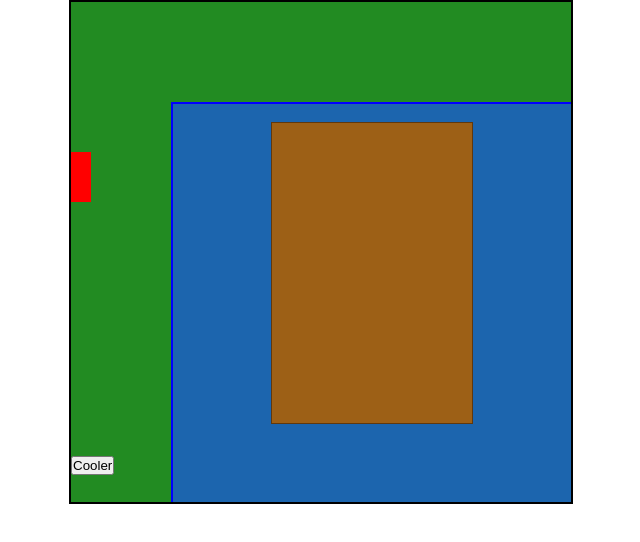
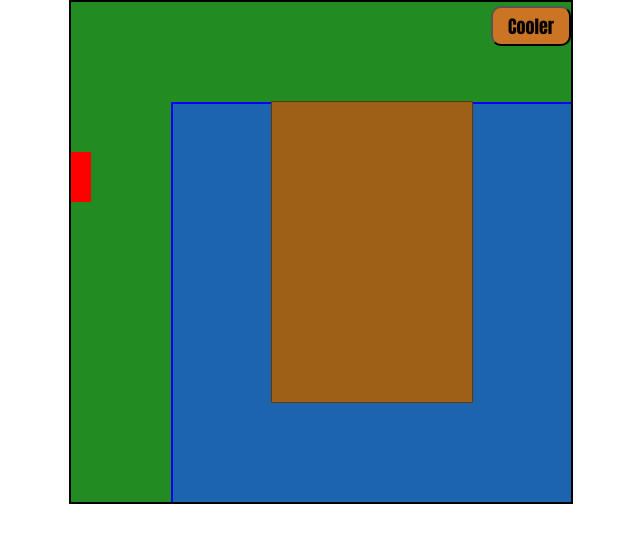
Before and after one commit to Davuld86/Javascript-Fishing-Game-, a plain HTML site: page index.html in a window 1280 px wide. Shown: the whole page, without its empty margins (319-959 px from the left). Drawn offline with Linux system fonts and the light colour scheme.

Commit message:
inventory button added in top right

```diff
--- a/style.css
+++ b/style.css
@@ -34,8 +34,23 @@
     background-color:rgb(157, 96, 22);
     border: 1px solid rgb(96, 56, 13);
     position: relative;
-    bottom: 353px;
+    bottom: 395px;
     left: 200px;
+}
+#inventory{
+    position: relative;
+    bottom: 450px;
+    left:420px;
+}
+
+#cooler{
+    width:80px;
+    height:40px;
+    background-color: rgb(203, 116, 35);
+    border-radius: 10px;
+    text-align: center;
+    font-size: large;
+    font-family: Impact;
 }
 
 p{
```
